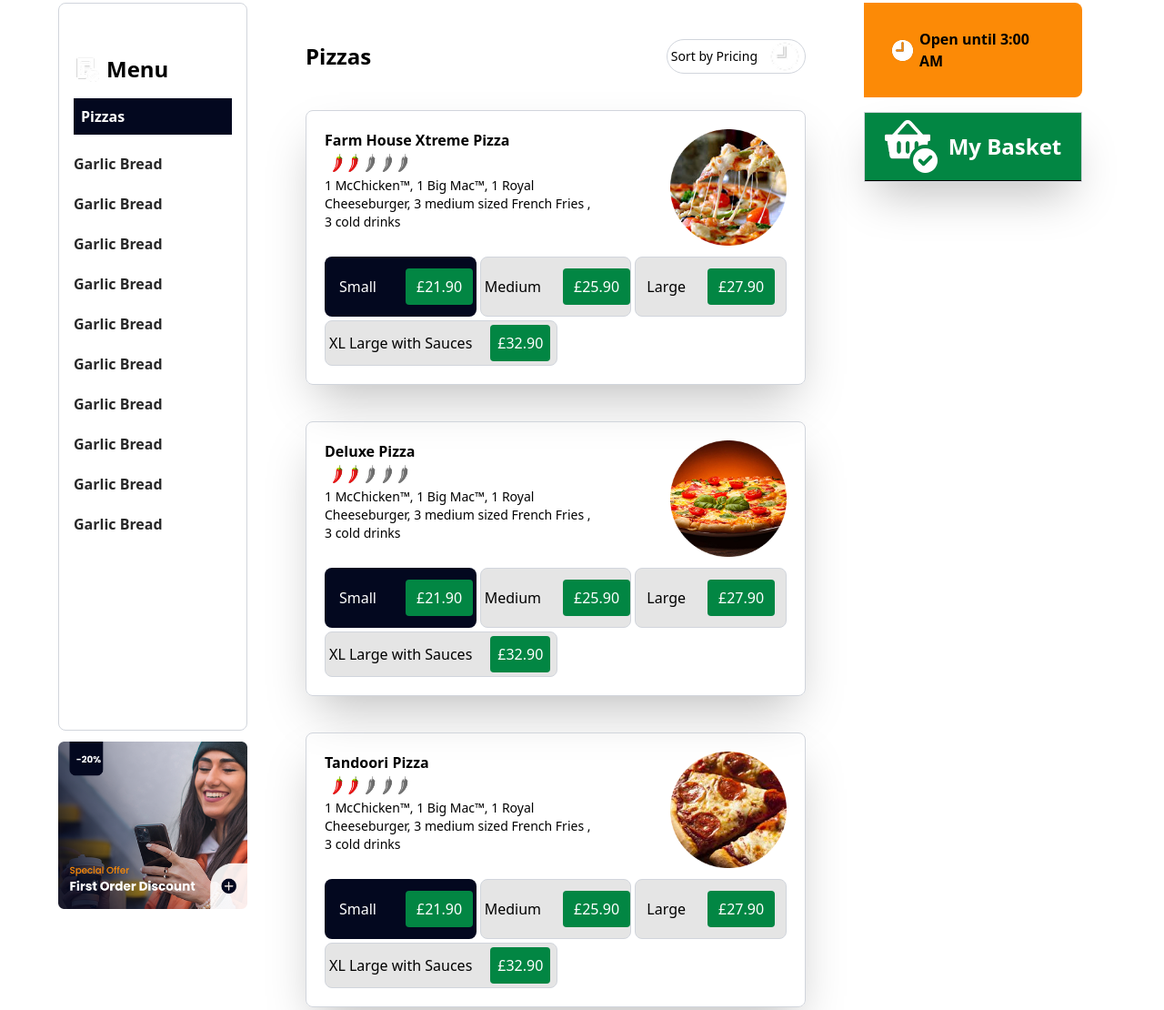
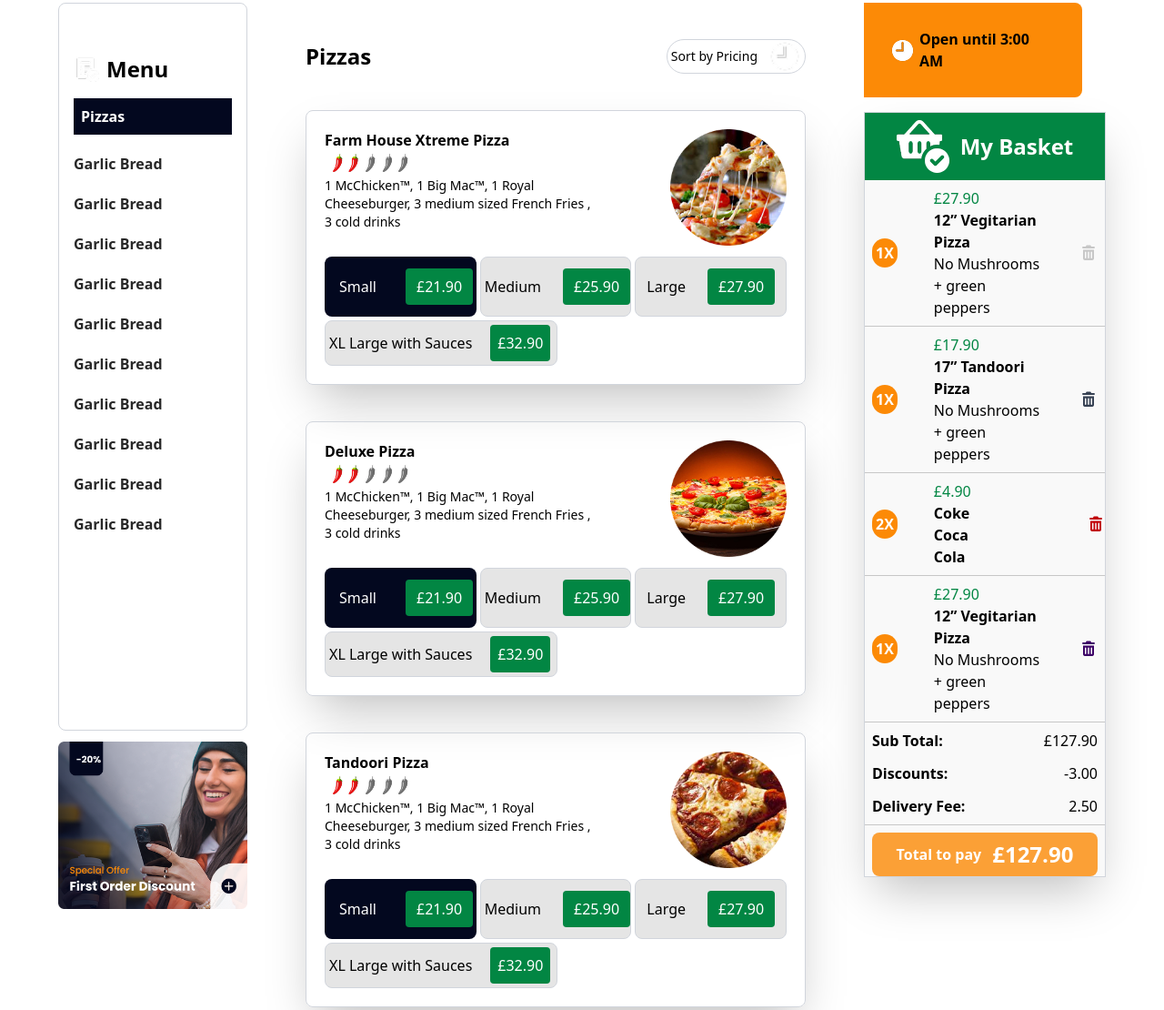
Before and after one commit to terhemeniorwua-png/food-delivery-full-website, a website: page orderPage.html in a window 1280 px wide. Shown: the part 729-1839 px from the top of the page at 91% size. Drawn offline with Linux system fonts and the light colour scheme.

Commit message:
updated the My Basket section

```diff
--- a/orderPage.html
+++ b/orderPage.html
@@ -385,20 +385,107 @@
               </span>
             </div>
 
-            <div class="border border-gray-300 shadow-2xl">
+            <div class=" bg-[#F9F9F9] border border-gray-300 shadow-2xl max-sm:hidden">
               <div class="bg-[#028643] p-2 flex items-center justify-center gap-3">
                 <img src="./assets/icons/Full Shopping Basket.png" alt="">
                 <span class="font-bold text-2xl text-white">My Basket</span>
               </div>
-              <hr>
-              <div>
+
+              <div class="flex items-center justify-between ml-2 mt-2 mr-2 gap-10">
+                <span class="p-1 rounded-full bg-[#FC8A06] font-bold text-white">1X</span>
+                <div>
+                  <span class="text-[#028643]">£27.90</span>
+                  <h4 class="font-bold">12” Vegitarian Pizza </h4>
+                  <p>No Mushrooms + green  peppers</p>
+                </div>
+                <span class="text-[#00000033]"><i class="fa-solid fa-trash-can"></i></span>
+              </div>
+
+              <hr class="mt-2 text-[#00000033]">
+
+              <div class="flex items-center justify-between ml-2 mt-2 mr-2 gap-10">
+                <span class="p-1 rounded-full bg-[#FC8A06] font-bold text-white">1X</span>
+                <div>
+                  <span class="text-[#028643]">£17.90</span>
+                  <h4 class="font-bold">17” Tandoori Pizza </h4>
+                  <p>No Mushrooms + green  peppers</p>
+                </div>
+                <span class="text-gray-700"><i class="fa-solid fa-trash-can"></i></span>
 
               </div>
+
+              <hr class="mt-2 text-[#00000033]">
+
+               <div class="flex items-center  ml-2 mt-2  gap-10">
+                <span class="p-1 rounded-full bg-[#FC8A06] font-bold text-white">2X</span>
+                <div>
+                  <span class="text-[#028643]">£4.90</span>
+                  <h4 class="font-bold">Coke Coca Cola</h4>
+                  <!-- <p>No Mushrooms + green  peppers</p> -->
+                </div>
+                <span class="text-red-700 ml-17"><i class="fa-solid fa-trash-can"></i></span>
+
+              </div>
+
+              <hr class="mt-2 text-[#00000033]">
+
+              <div class="flex items-center justify-between ml-2 mt-2 mr-2 gap-10">
+                <span class="p-1 rounded-full bg-[#FC8A06] font-bold text-white">1X</span>
+                <div>
+                  <span class="text-[#028643]">£27.90</span>
+                  <h4 class="font-bold">12” Vegitarian Pizza  </h4>
+                  <p>No Mushrooms + green  peppers</p>
+                </div>
+                <span class="text-purple-950"><i class="fa-solid fa-trash-can"></i></span>
+
+              </div>
+
+              <hr class="mt-2 text-[#00000033]">
+
+               <div class=" ml-2 mt-2 mr-2 space-y-3 ">
+
+                <div class="flex justify-between">
+                  <span class="font-bold">Sub Total: </span>
+                  <span>£127.90</span>
+                </div>
+
+                <div class="flex justify-between">
+                  <span class="font-bold">Discounts: </span>
+                  <span>-3.00</span>
+                </div>
+
+                 <div class="flex justify-between">
+                  <span class="font-bold">Delivery Fee: </span>
+                  <span>2.50</span>
+                </div>
+
+
+
+              </div>
+
+               <hr class="mt-2 text-[#00000033]">
+
+               <div class=" ml-2 mt-2 mr-2 space-y-3 ">
+
+               <div class="px-2 py-2 rounded-lg text-white bg-[#FC8A06CC] flex items-center justify-center gap-3">
+                <span class="font-bold">Total to pay</span>
+                <span class="text-2xl font-bold">£127.90</span>
+               </div>
+
+
+
+              </div>
+
             </div>
           </div>
         </div>
       </section>
     </main>
+
+
+
+
+
     <footer class="bg-[#D9D9D9] w-full mt-96">
       <!-- Top Section -->
       <div
```
Also changed, not shown: src/output.css.
